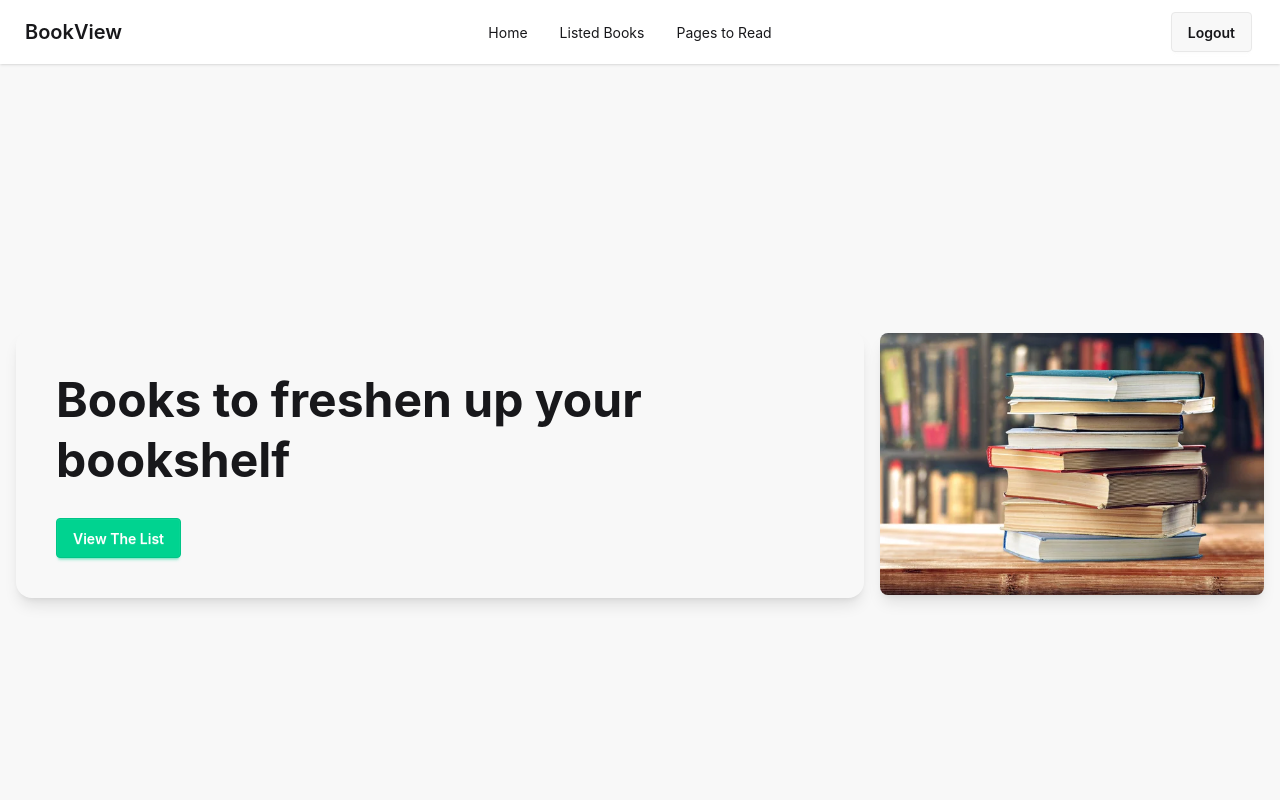
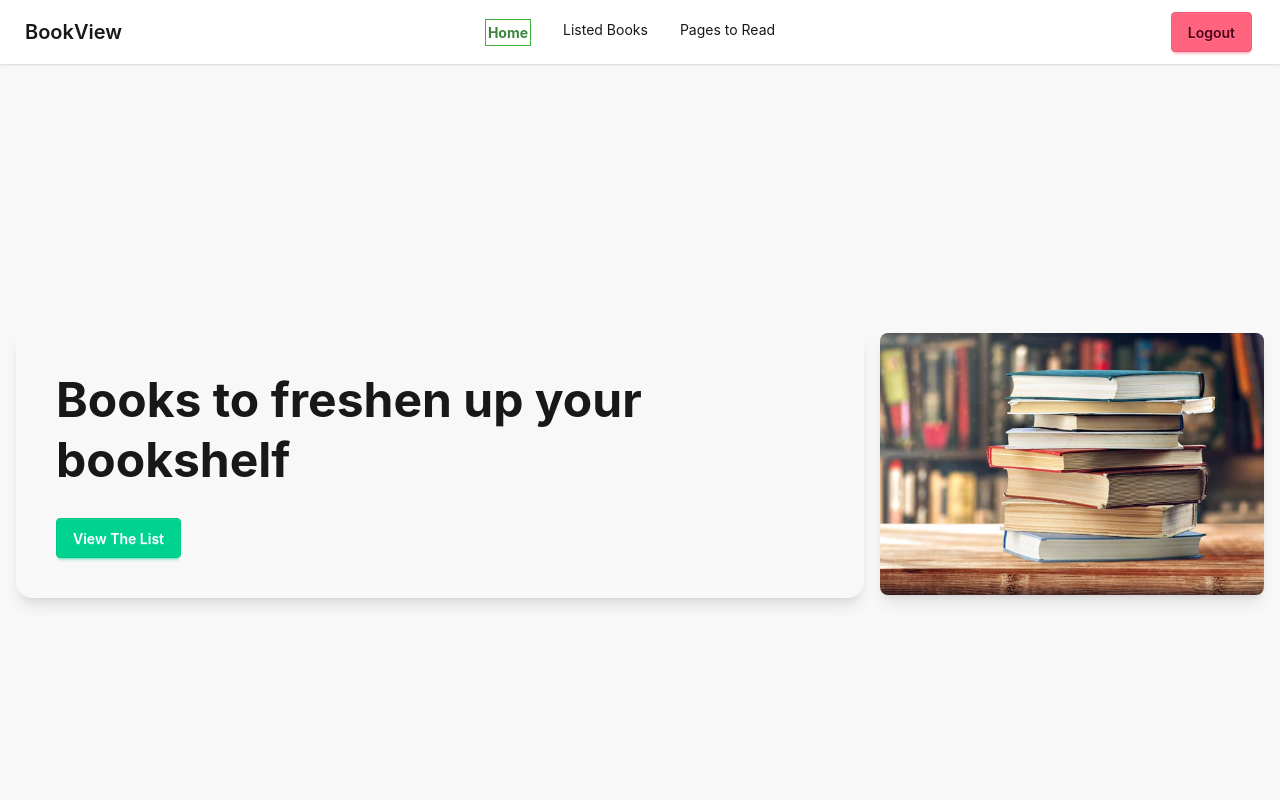
Before and after one commit to rokan45/book-view-react-app, a React (Vite) app: page / in a window 1280 px wide. Shown: the top 800 px of the page. Built offline with nearby package versions, Linux system fonts and the light colour scheme.

Commit message:
navbar login  button styling

```diff
--- a/src/componet/navbar/Navbar.jsx
+++ b/src/componet/navbar/Navbar.jsx
@@ -2,7 +2,7 @@ import React, { useState } from 'react';
 import { NavLink } from 'react-router';
 
 const Navbar = () => {
-    const [showText, setShowText] = useState(false)
+    const [showText, setShowText] = useState(true);
     return (
         <div>
             <div className="navbar bg-base-100 shadow-sm flex items-center justify-around">
@@ -32,7 +32,12 @@ const Navbar = () => {
                     </ul>
                 </div>
                 <div className="navbar-end mr-5">
-                    <a className="btn"><button onClick={() => setShowText(!showText)}>{showText ? 'Login' : 'Logout'}</button></a>
+                    <button
+                        className={showText ? "btn btn-error" : "btn btn-accent"}
+                        onClick={() => setShowText(!showText)}
+                    >
+                        {showText ? 'Logout' : 'Login'}
+                    </button>
 
                 </div>
             </div>
--- a/src/index.css
+++ b/src/index.css
@@ -1,2 +1,9 @@
 @import "tailwindcss";
 @plugin "daisyui";
+
+.active{
+    border: 1px solid rgba(22, 161, 22, 0.819);
+    padding: 2px;
+    color: rgba(4, 99, 4, 0.776);
+    font-weight: bold;
+}
```
